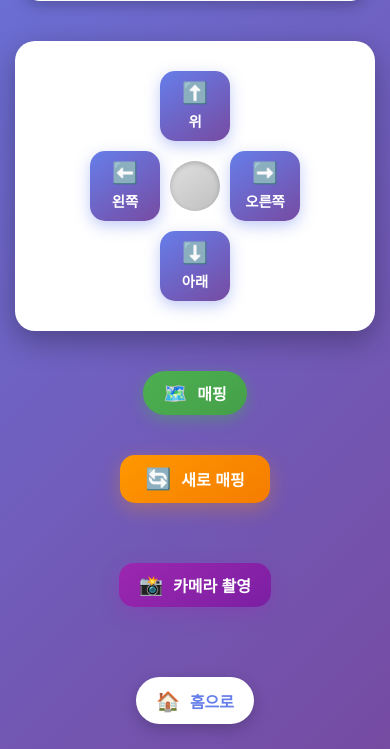
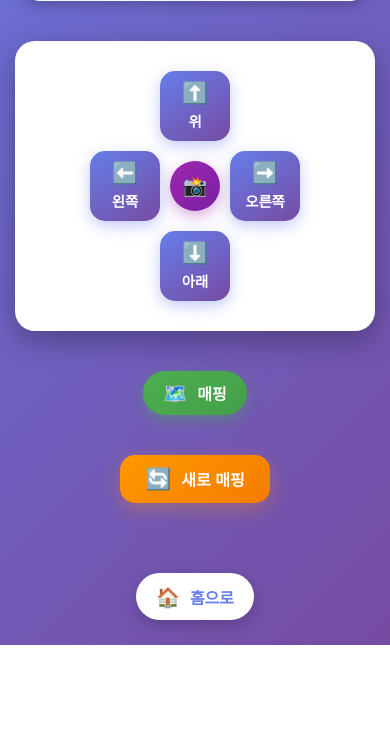
Before and after one commit to pepsijoa/twice_project, a Flask app: page /controller in a window 390 px wide. Shown: the part 528-1277 px from the top of the page. After the commit the page ends 1173 px from the top, so only its background shows below. Run offline with Flask 3, Linux system fonts and the light colour scheme.

Commit message:
cam 위치 변경

```diff
--- a/webPart/static/css/style.css
+++ b/webPart/static/css/style.css
@@ -117,6 +117,57 @@ h1 {
     border-radius: 50%;
     background: linear-gradient(145deg, #e0e0e0, #c0c0c0);
     box-shadow: inset 0 2px 5px rgba(0, 0, 0, 0.2);
+}
+
+/* 중앙 카메라 버튼 */
+.center-camera {
+    width: 80px !important;
+    height: 80px !important;
+    border-radius: 50% !important;
+    background: linear-gradient(145deg, #9C27B0, #7B1FA2) !important;
+    color: white !important;
+    border: none !important;
+    cursor: pointer !important;
+    display: flex !important;
+    align-items: center !important;
+    justify-content: center !important;
+    box-shadow: 0 5px 15px rgba(156, 39, 176, 0.4) !important;
+    transition: all 0.3s ease !important;
+    touch-action: manipulation !important;
+    -webkit-tap-highlight-color: transparent !important;
+    padding: 0 !important;
+    min-width: auto !important;
+    font-size: 2rem !important;
+}
+
+.center-camera:hover {
+    transform: translateY(-3px) !important;
+    box-shadow: 0 8px 20px rgba(156, 39, 176, 0.6) !important;
+    background: linear-gradient(145deg, #BA68C8, #9C27B0) !important;
+}
+
+.center-camera:active {
+    transform: translateY(-1px) scale(0.95) !important;
+}
+
+.center-camera.clicked {
+    background: linear-gradient(145deg, #BA68C8, #9C27B0) !important;
+    animation: pulse 0.3s ease !important;
+}
+
+.center-camera:disabled {
+    background: linear-gradient(145deg, #9E9E9E, #757575) !important;
+    cursor: not-allowed !important;
+    opacity: 0.6 !important;
+}
+
+.center-camera:disabled:hover {
+    transform: none !important;
+    box-shadow: 0 5px 15px rgba(156, 39, 176, 0.4) !important;
+}
+
+.center-camera .camera-icon {
+    font-size: 2rem !important;
 }
 
 .status {
@@ -382,6 +433,16 @@ h1 {
         height: 60px;
     }
 
+    .center-camera {
+        width: 60px !important;
+        height: 60px !important;
+        font-size: 1.5rem !important;
+    }
+
+    .center-camera .camera-icon {
+        font-size: 1.5rem !important;
+    }
+
     .button-row {
         gap: 15px;
     }
@@ -447,6 +508,16 @@ h1 {
     .center-circle {
         width: 50px;
         height: 50px;
+    }
+
+    .center-camera {
+        width: 50px !important;
+        height: 50px !important;
+        font-size: 1.2rem !important;
+    }
+
+    .center-camera .camera-icon {
+        font-size: 1.2rem !important;
     }
 
     .button-row {
--- a/webPart/templates/controller.html
+++ b/webPart/templates/controller.html
@@ -65,7 +65,10 @@
                     <span class="text">왼쪽</span>
                 </button>
 
-                <div class="center-circle"></div>
+                <!-- 카메라 버튼 (중앙) -->
+                <button class="camera-btn center-camera" id="camera-btn">
+                    <span class="camera-icon">📸</span>
+                </button>
 
                 <button class="direction-btn" data-direction="right" id="btn-right">
                     <span class="arrow">➡️</span>
@@ -95,14 +98,6 @@
             <button class="remapping-btn" id="remapping-btn">
                 <span class="remapping-icon">🔄</span>
                 <span class="remapping-text">새로 매핑</span>
-            </button>
-        </div>
-
-        <!-- 카메라 버튼 -->
-        <div class="camera-button-container">
-            <button class="camera-btn" id="camera-btn">
-                <span class="camera-icon">📸</span>
-                <span class="camera-text">카메라 촬영</span>
             </button>
         </div>
 
```
